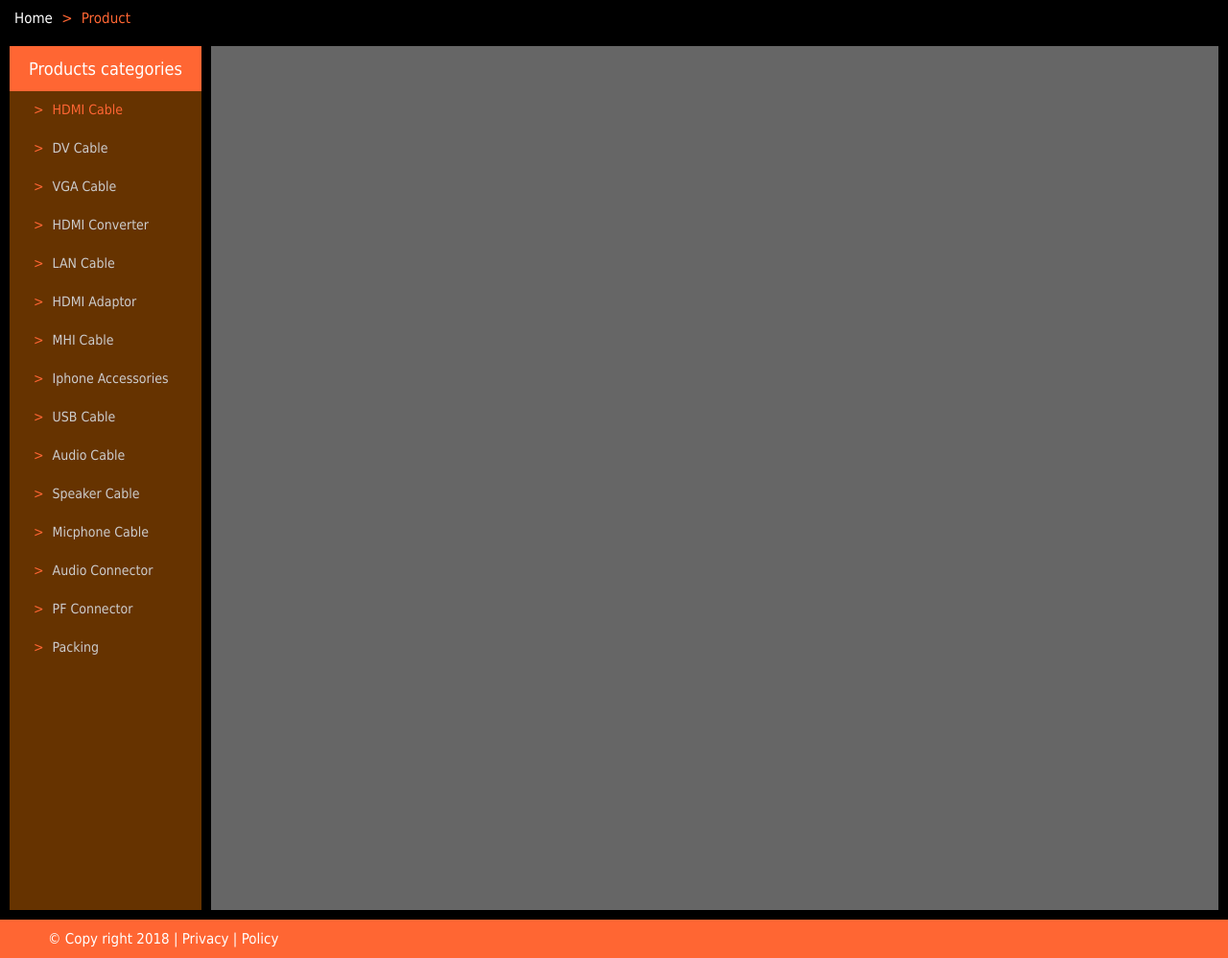
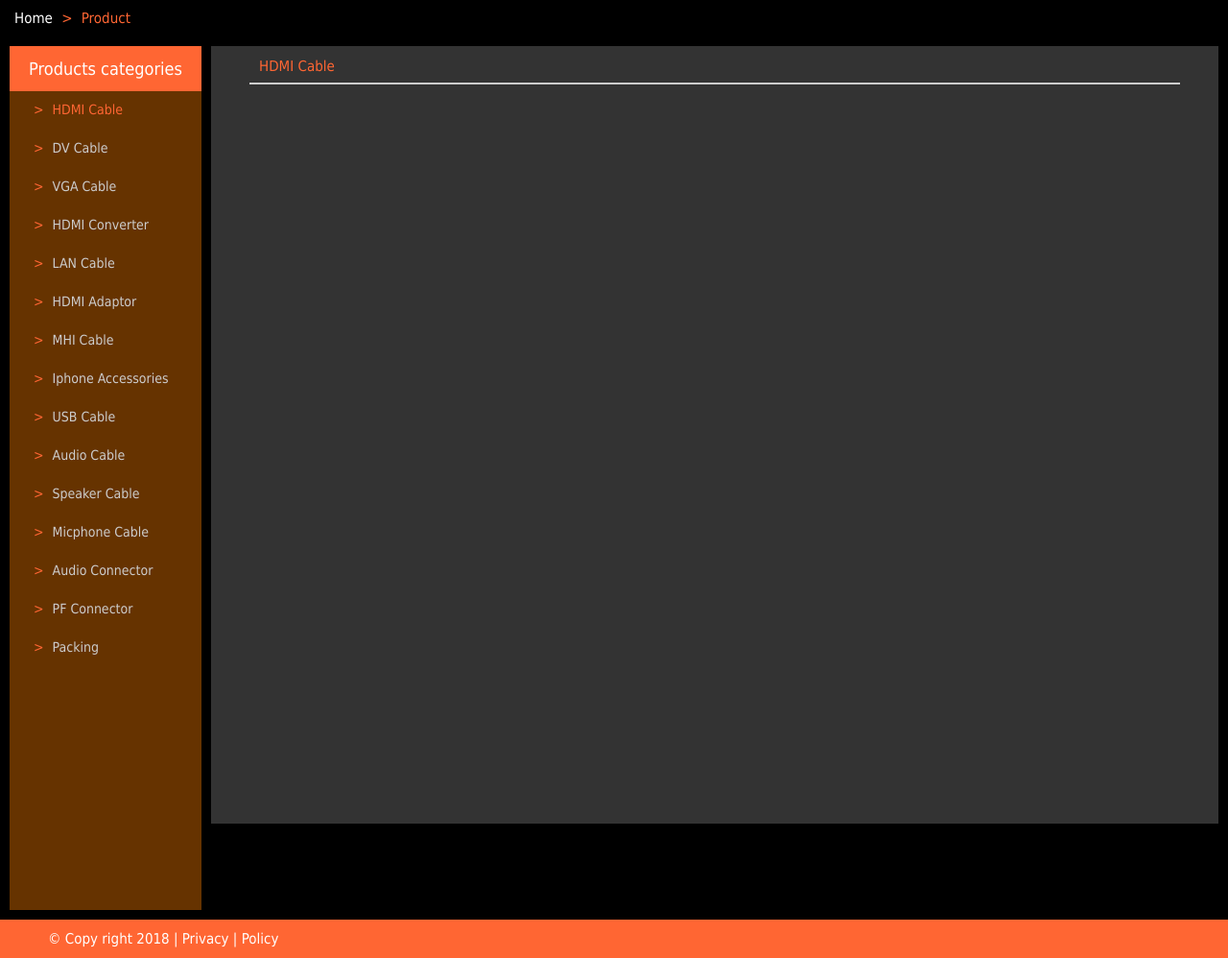
Before and after one commit to 475572892/diyoelec.com, a website: page src/product.html in a window 1280 px wide. Shown: the part 473-1471 px from the top of the page at 96% size. Drawn offline with Linux system fonts and the light colour scheme; files that its build step writes are made by us from their sources.

Commit message:
20180314131937

```diff
--- a/src/css/pcindex.css
+++ b/src/css/pcindex.css
@@ -336,7 +336,7 @@ li {
     position: absolute;
     top: 0;
     right: 0;
-    color: #666666;
+    color: #333333;
 }
 
 .pc .footer {
@@ -389,7 +389,6 @@ a.list-group-item:before,
 }
 
 .pc .wrap .sideright {
-    background-color: #666666;
     height: 900px;
     margin-left: 210px;
 }
@@ -440,3 +439,23 @@ li.list-group-item.active:hover {
     border-bottom-right-radius: 0;
     border-bottom-left-radius: 0;
 }
+
+.pc .wrap .sideright .pagecontent {
+    background-color: #333333;
+    height: 810px;
+}
+
+.pc .wrap .sideright .pagenum {
+    height: 90px;
+}
+
+.pc .wrap .sideright .pagetitle {
+    padding: 10px 40px 0;
+    height: 55px;
+}
+
+.pc .wrap .sideright .pagetitle p {
+    color: #ff6633;
+    padding: 0 0 5px 10px;
+    border-bottom: 2px solid #cccccc;
+}
--- a/src/product.html
+++ b/src/product.html
@@ -73,11 +73,15 @@
                         </ul>
                   </div>
                   <div class="sideright">
+                        <div class="pagecontent">
+                              <div class="pagetitle"><p>HDMI Cable</p></div>
+                        </div>
+                        <div class="pagenum"></div>
                   </div>
             </div>
 
             <div class="footer">
-                  <p>© Copy right 2018 | Privacy | Policy</p>
+                  <p>&copy; Copy right 2018 | Privacy | Policy</p>
             </div>
 
       </div>
```
Also changed, not shown: src/about.html (+1 -1 lines), src/index.html (+2 -2 lines), src/services.html (+1 -1 lines), dist/about.html, dist/css/all.min.css, dist/index.html, dist/product.html, dist/services.html.
